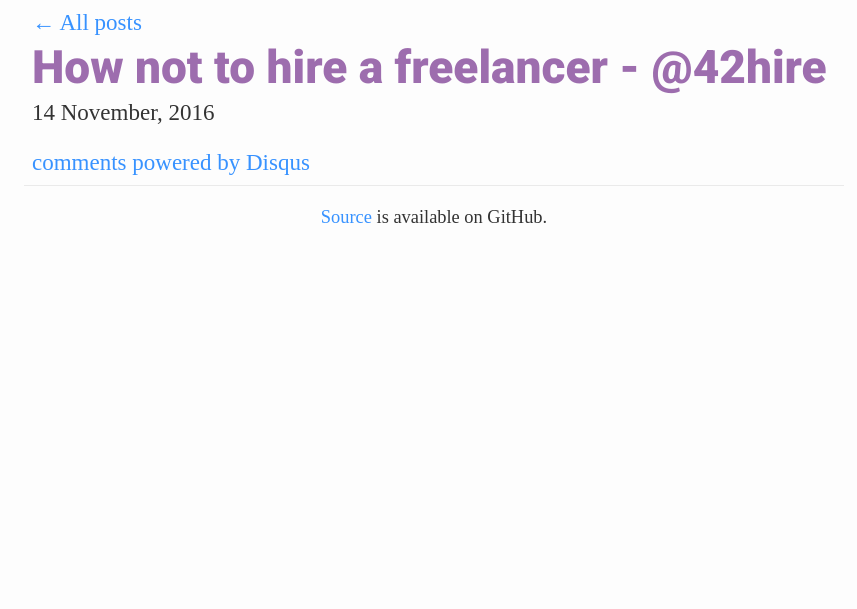
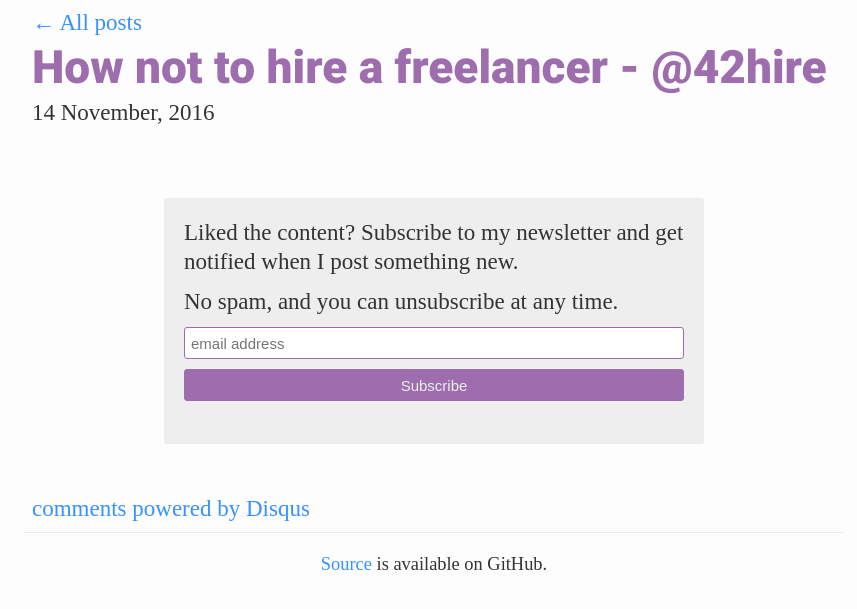
Before and after one commit to akoskm/akoskm.github.io, a Jekyll site: the page built from _posts/2016-11-14-how-not-to-hire-a-freelancer.md, in a window 1280 px wide. Shown: the top 609 px of the page, without its empty margins (206-1063 px from the left). Built offline with Jekyll 4.4.1, drawn with Linux system fonts in a browser that asks for light colours; nearby versions of some CDN libraries; some web fonts are replaced; comment, search, counter and statistics services are not loaded.

Commit message:
newsletter form

```diff
--- a/_layouts/default.html
+++ b/_layouts/default.html
@@ -170,6 +170,30 @@
             display: flex;
             justify-content: space-around;
           }
+
+          .newsletter {
+            width: 500px;
+            background-color: #eee;
+            padding: 20px;
+            margin: 50px auto;
+            border-radius: 3px;
+          }
+
+          .newsletter input {
+            border-radius: 3px;
+            border: 1px solid #9D6DAE;
+            display: block;
+            width: 100%;
+            margin-top: 10px;
+            height: 32px;
+            padding: 0px 0.4em;
+            font-size: 15px;
+          }
+
+          .newsletter input.button {
+            background-color: #9D6DAE;
+            color: #eee;
+          }
         </style>
     </head>
     <body>
--- a/_layouts/post.html
+++ b/_layouts/post.html
@@ -24,6 +24,32 @@
 
 {{ content }}
 
+<div class='newsletter'>
+  <p>Liked the content? Subscribe to my newsletter and get notified when I post something new.</p>
+  <p>No spam, and you can unsubscribe at any time.</p>
+  <!-- Begin Mailchimp Signup Form -->
+  <div id="mc_embed_signup">
+    <form action="https://akoskm.us4.list-manage.com/subscribe/post?u=278ec1f8a020313df0f38eb76&amp;id=20e1297d14" method="post" id="mc-embedded-subscribe-form" name="mc-embedded-subscribe-form" class="validate" target="_blank" novalidate>
+      <div id="mc_embed_signup_scroll">
+        <div class="mc-field-group">
+          <input type="email" value="" name="EMAIL" class="required email" id="mce-EMAIL" placeholder="email address"/>
+        </div>
+        <div id="mce-responses" class="clear">
+          <div class="response" id="mce-error-response" style="display:none"></div>
+          <div class="response" id="mce-success-response" style="display:none"></div>
+        </div>
+        <!-- real people should not fill this in and expect good things - do not remove this or risk form bot signups-->
+        <div style="position: absolute; left: -5000px;" aria-hidden="true">
+          <input type="text" name="b_278ec1f8a020313df0f38eb76_20e1297d14" tabindex="-1" value=""/>
+        </div>
+        <div class="clear">
+          <input type="submit" value="Subscribe" name="subscribe" id="mc-embedded-subscribe" class="button"/>
+        </div>
+      </div>
+    </form>
+  </div>
+  <!--End mc_embed_signup-->
+</div>
 <a name="comments"></a>
 <div id="disqus_thread"></div>
 <script type="text/javascript">
```
